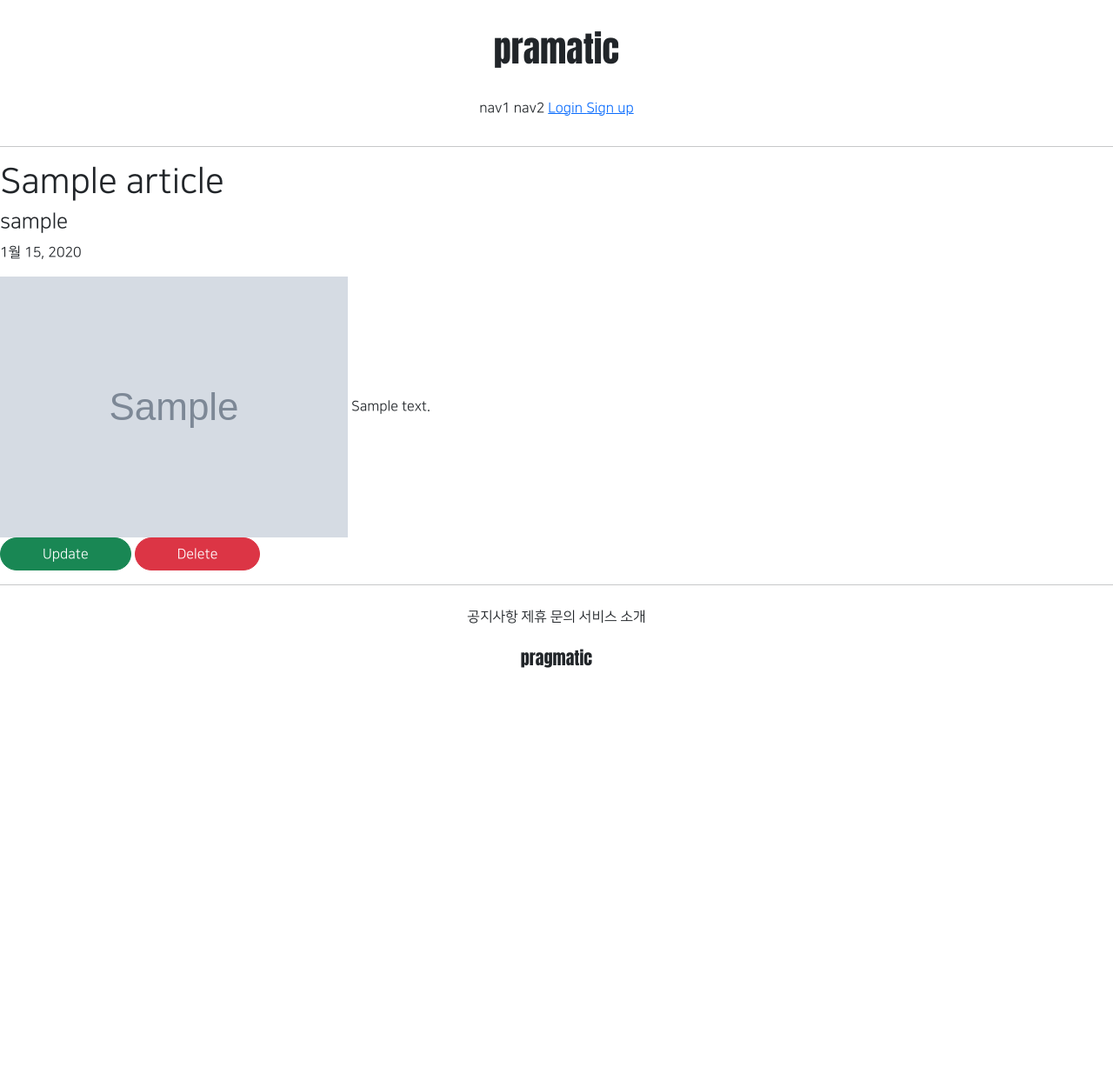
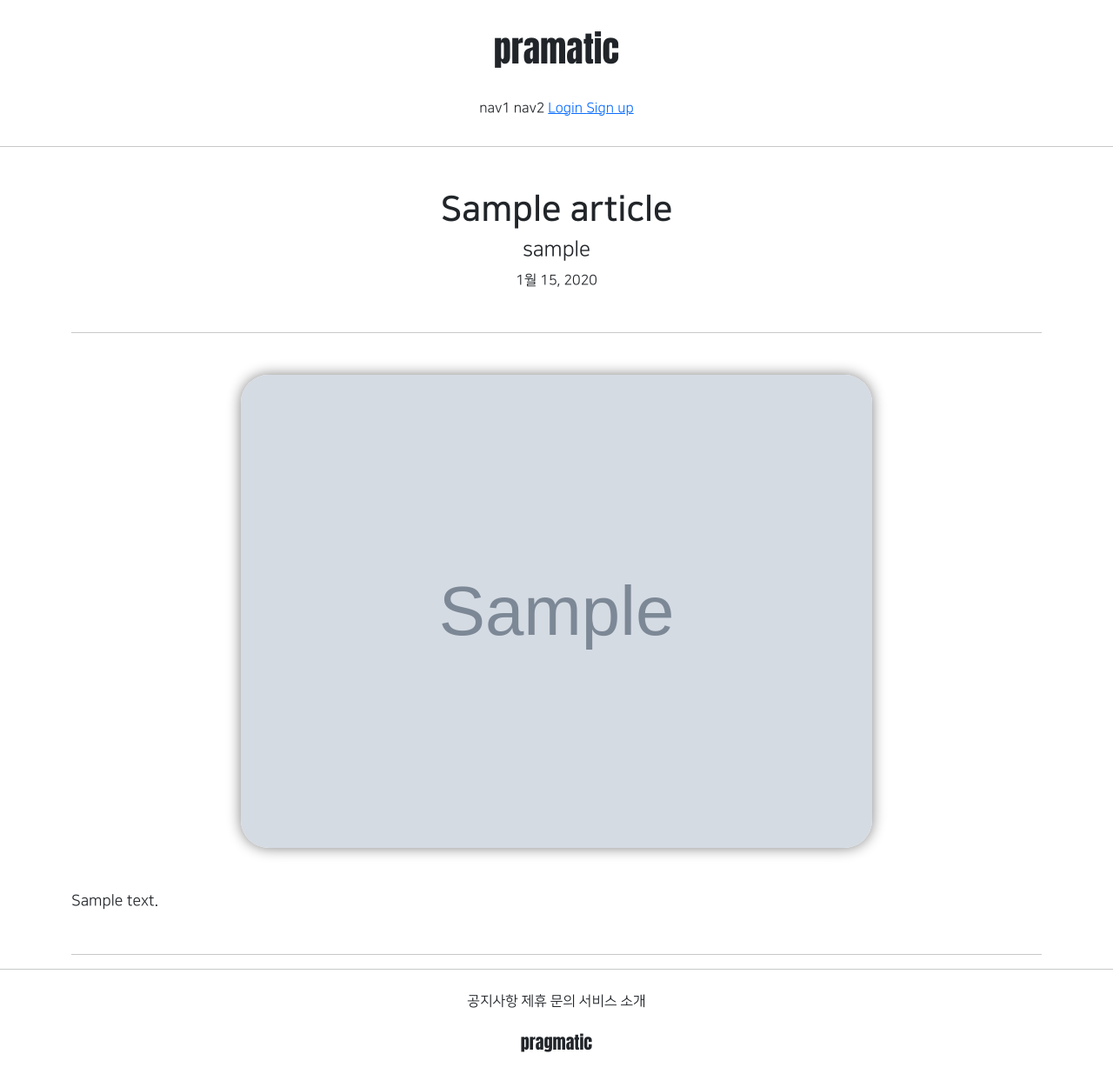
Before and after one commit to DaUn12/Make_SNS_site_copybook, a Django app: page /articles/detail/1 in a window 1280 px wide. Shown: the whole page at 87% size. Before the commit the page ends 768 px from the top, so only its background shows below. Run offline with Django 3.2, Linux system fonts and the light colour scheme; tables that the repository leaves empty hold one stand-in row (values such as "Sample post"); grey boxes marked "Sample" are stand-in pictures; parts of the project's set-up code (start-up, migrations or seed data) failed here and were passed over; some libraries are stand-ins or nearby versions.

Commit message:
8/6
 4ban Commit 1

```diff
--- a/articleapp/templates/articleapp/detail.html
+++ b/articleapp/templates/articleapp/detail.html
@@ -4,19 +4,27 @@
 
 {% block content %}
 
-    <div>
-        <div>
+    <div class="container text-center">
+        <div class="my-5">
             {# 게시글 제목, 글쓴이 , 작성일자 #}
-            <h1> {{ target_article.title }}</h1>
+            <h1 class="NNS_B"> {{ target_article.title }}</h1>
             <h4> {{ target_article.writer.profile.nickname }}</h4>
             <p> {{ target_article.created_at }}</p>
         </div>
-        <div>
+
+        <hr>        {#  구분선 그리기기 #}
+
+       <div class="my-5">
             {#  게시글 대표이미지, 글 내용 #}
-            <img src="{{ target_article.image.url }}" alt="">
+            <img src="{{ target_article.image.url }}"class =article_image
+                 alt="">
                 {# alt : 옆에 실행이 안되었을 경우 대체 할 것 #}
-            {{ target_article.content }}
+            <div class="my-5 article_content">
+                {{ target_article.content }}
+            </div>
 
+           {% if target_article.writer == user %}
+               {# 로그인 아닌 사람들은 안보이게끔 함 #}
             <div>
                 <a href="{% url 'articleapp:update' pk=target_article.pk %}"
                     class="btn btn-success rounded-pill px-5">
@@ -30,6 +38,12 @@
                 </a>
 
             </div>
+           {% endif %}
+        </div>
+            <hr>
+        <div>
+            {# 댓글 내옹, 작성란 #}
+
         </div>
     </div>
 
--- a/static/base.css
+++ b/static/base.css
@@ -52,3 +52,15 @@
 .round_button:hover{
     color :dimgrey;
 }
+
+.article_content{
+    font-size: 1.1rem;
+    text-align: left;
+}
+
+.article_image{
+    border-radius: 2rem;
+    width: 65%;
+    box-shadow: 0 0 1rem grey;
+/*   그림자 넣기 */
+}
```
